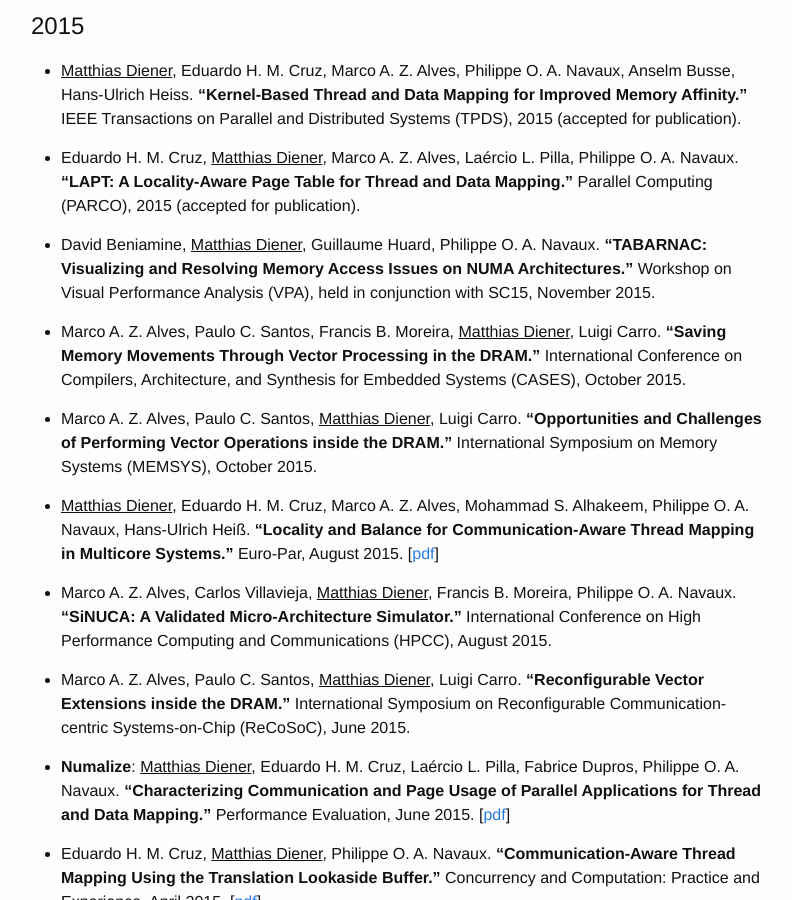
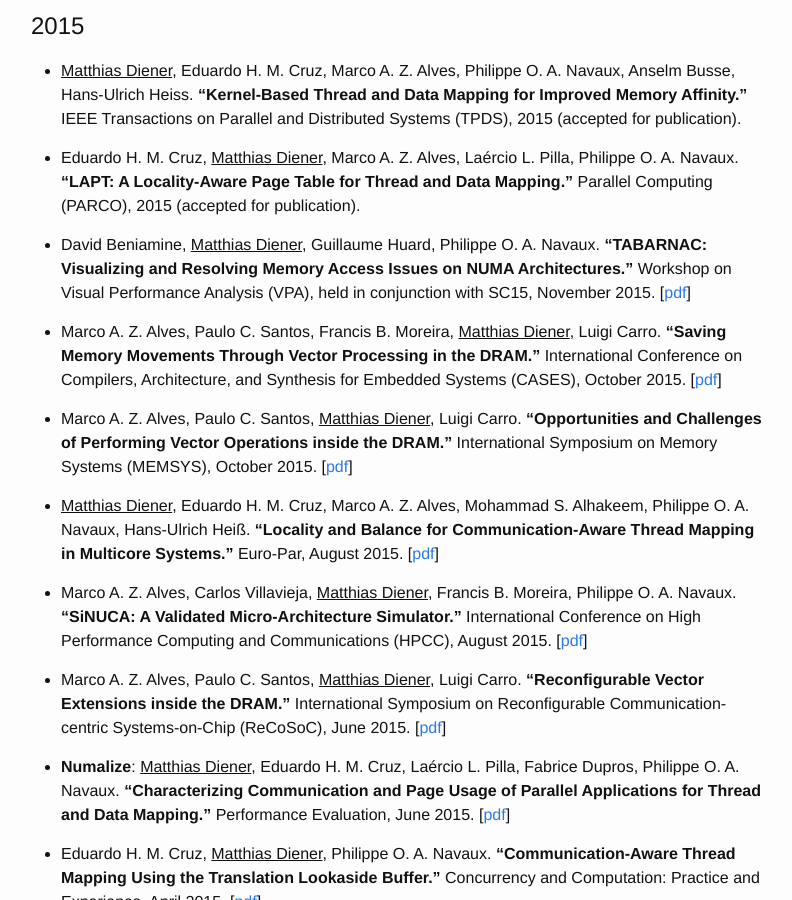
Before and after one commit to matthiasdiener/matthiasdiener.github.io, a Jekyll site: the page built from publications.md, in a window 1280 px wide and 900 px high, scrolled down 626 px. Shown: the whole window, without its empty margins (239-1031 px from the left). Built offline with Jekyll 4.4.1, drawn with Linux system fonts in a browser that asks for light colours.

Commit message:
add pdfs

```diff
--- a/publications.md
+++ b/publications.md
@@ -21,17 +21,17 @@ title: Publications
 
 * Eduardo H. M. Cruz, <u>Matthias Diener</u>, Marco A. Z. Alves, Laércio L. Pilla, Philippe O. A. Navaux. **“LAPT: A Locality-Aware Page Table for Thread and Data Mapping.”** Parallel Computing (PARCO), 2015 (accepted for publication).
 
-* David Beniamine, <u>Matthias Diener</u>, Guillaume Huard, Philippe O. A. Navaux. **“TABARNAC: Visualizing and Resolving Memory Access Issues on NUMA Architectures.”** Workshop on Visual Performance Analysis (VPA), held in conjunction with SC15, November 2015.
+* David Beniamine, <u>Matthias Diener</u>, Guillaume Huard, Philippe O. A. Navaux. **“TABARNAC: Visualizing and Resolving Memory Access Issues on NUMA Architectures.”** Workshop on Visual Performance Analysis (VPA), held in conjunction with SC15, November 2015. [[pdf](../files/2015-VPA-Tabarnac.pdf)]
 
-* Marco A. Z. Alves, Paulo C. Santos, Francis B. Moreira, <u>Matthias Diener</u>, Luigi Carro. **“Saving Memory Movements Through Vector Processing in the DRAM.”** International Conference on Compilers, Architecture, and Synthesis for Embedded Systems (CASES), October 2015.
+* Marco A. Z. Alves, Paulo C. Santos, Francis B. Moreira, <u>Matthias Diener</u>, Luigi Carro. **“Saving Memory Movements Through Vector Processing in the DRAM.”** International Conference on Compilers, Architecture, and Synthesis for Embedded Systems (CASES), October 2015. [[pdf](../files/2015-CASES-MVX.pdf)]
 
-* Marco A. Z. Alves, Paulo C. Santos, <u>Matthias Diener</u>, Luigi Carro. **“Opportunities and Challenges of Performing Vector Operations inside the DRAM.”** International Symposium on Memory Systems (MEMSYS), October 2015.
+* Marco A. Z. Alves, Paulo C. Santos, <u>Matthias Diener</u>, Luigi Carro. **“Opportunities and Challenges of Performing Vector Operations inside the DRAM.”** International Symposium on Memory Systems (MEMSYS), October 2015. [[pdf](../files/2015-MEMSYS-MVX2.pdf)]
 
 * <u>Matthias Diener</u>, Eduardo H. M. Cruz, Marco A. Z. Alves, Mohammad S. Alhakeem, Philippe O. A. Navaux, Hans-Ulrich Heiß. **“Locality and Balance for Communication-Aware Thread Mapping in Multicore Systems.”** Euro-Par, August 2015. [[pdf](../files/2015-Europar-Threadmap.pdf)]
 
-* Marco A. Z. Alves, Carlos Villavieja, <u>Matthias Diener</u>, Francis B. Moreira, Philippe O. A. Navaux. **“SiNUCA: A Validated Micro-Architecture Simulator.”** International Conference on High Performance Computing and Communications (HPCC), August 2015.
+* Marco A. Z. Alves, Carlos Villavieja, <u>Matthias Diener</u>, Francis B. Moreira, Philippe O. A. Navaux. **“SiNUCA: A Validated Micro-Architecture Simulator.”** International Conference on High Performance Computing and Communications (HPCC), August 2015. [[pdf](../files/2015-HPCC-Sinuca.pdf)]
 
-* Marco A. Z. Alves, Paulo C. Santos, <u>Matthias Diener</u>, Luigi Carro. **“Reconfigurable Vector Extensions inside the DRAM.”** International Symposium on Reconfigurable Communication-centric Systems-on-Chip (ReCoSoC), June 2015.
+* Marco A. Z. Alves, Paulo C. Santos, <u>Matthias Diener</u>, Luigi Carro. **“Reconfigurable Vector Extensions inside the DRAM.”** International Symposium on Reconfigurable Communication-centric Systems-on-Chip (ReCoSoC), June 2015. [[pdf](../files/2015-Recosoc-RVX.pdf)]
 
 * **Numalize**: <u>Matthias Diener</u>, Eduardo H. M. Cruz, Laércio L. Pilla, Fabrice Dupros, Philippe O. A. Navaux. **“Characterizing Communication and Page Usage of Parallel Applications for Thread and Data Mapping.”** Performance Evaluation, June 2015. [[pdf](../files/2015-PEVA-Numalize.pdf)]
 
```
Also changed, not shown: 5 other files.
